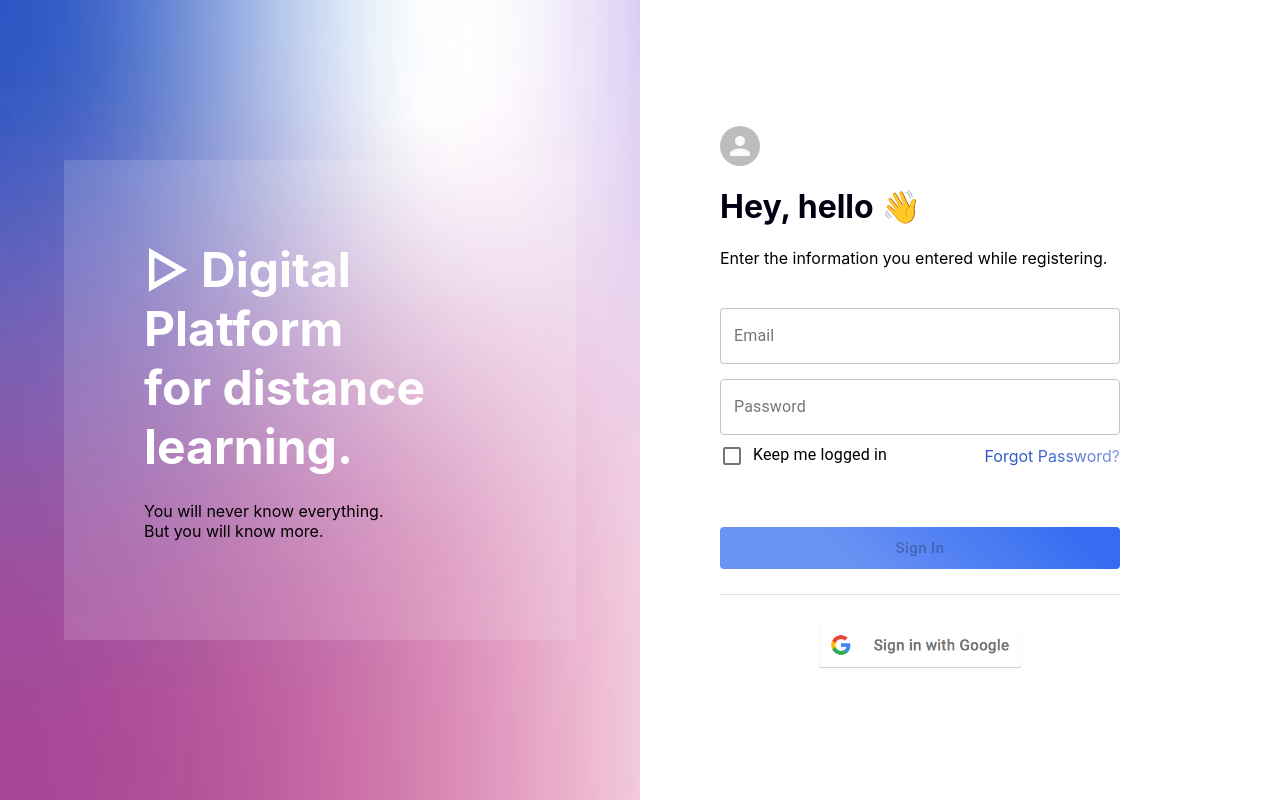
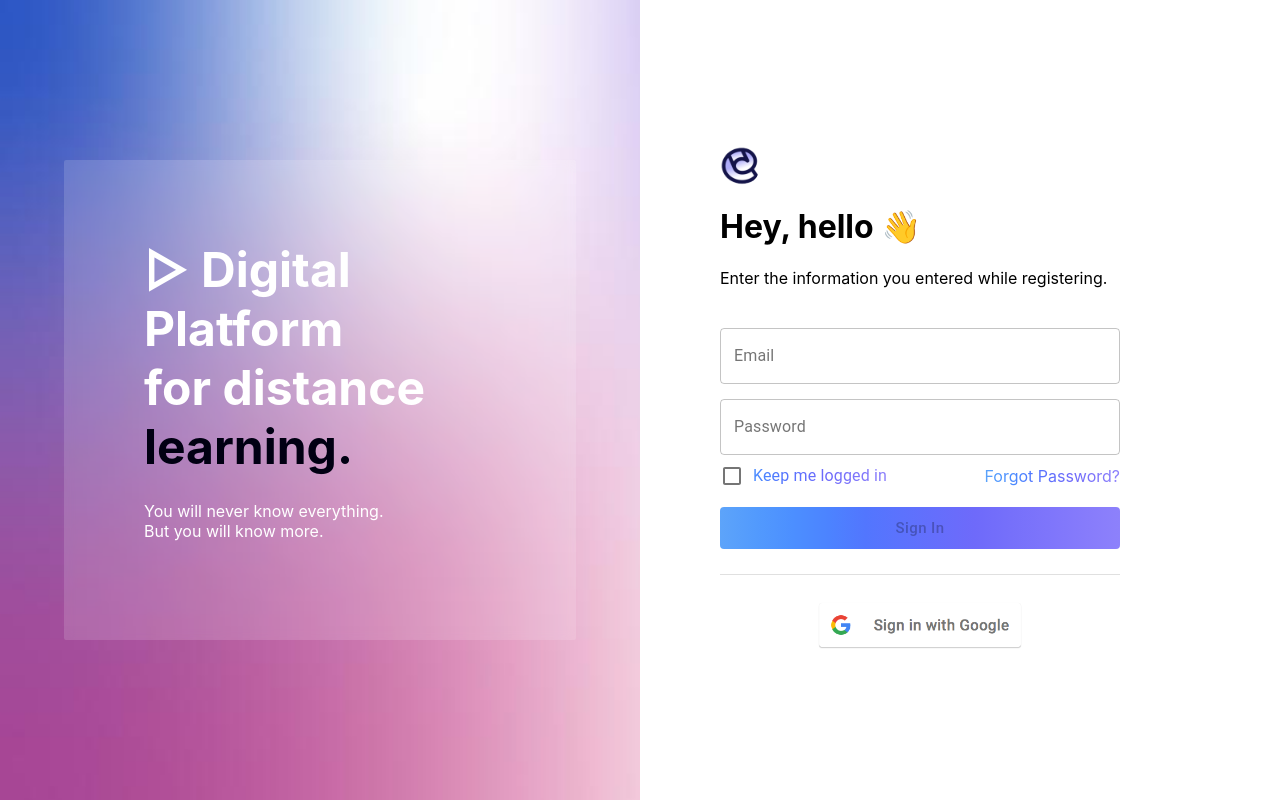
Before and after one commit to cardiffinc/react-login-beta, a React (Create React App) app: page /login in a window 1280 px wide. Built offline with nearby package versions, Linux system fonts and the light colour scheme.

Commit message:
CSS touches

```diff
--- a/src/App.js
+++ b/src/App.js
@@ -10,14 +10,14 @@ import WithUser from './hoc/withUser';
 const theme = createMuiTheme({
   palette: {
     primary: {
-      light: '#757ce8',
-      main: '#3f50b5',
+      light: '#010013',
+      main: '#010013',
       dark: '#002884',
       contrastText: '#fff',
     },
     secondary: {
-      light: '#ff7961',
-      main: '#ff4747',
+      light: '#5da4fa',
+      main: '#5da4fa',
       dark: '#ba000d',
       contrastText: '#000',
     },
--- a/src/components/Login/Login.js
+++ b/src/components/Login/Login.js
@@ -3,6 +3,7 @@ import { makeStyles } from '@material-ui/core/styles';
 import Grid from '@material-ui/core/Grid';
 import artwork from '../../staticAssets/login-artwork.jpg'
 import GoogleSignIn from '../../staticAssets/google_signin.png'
+import EduParkLogo from '../../staticAssets/Edupark-Login-Logo-ali.png'
 import { Avatar, Button, Checkbox, Divider, FormControlLabel } from '@material-ui/core';
 import { useHistory } from 'react-router';
 import { Link } from 'react-router-dom';
@@ -28,7 +29,7 @@ const useStyles = makeStyles((theme) => ({
     },
     formInputContentHolder:{
         marginTop: 25,
-        marginBottom: 25
+        marginBottom: 10
     },
     authInput: {
         marginTop: 15,
@@ -36,30 +37,25 @@ const useStyles = makeStyles((theme) => ({
     loginSubOptions: {
         marginTop: 25,
     },
-    checkFormControlLabel: {
-        margin: 0,
-        width: 'fit-content',
-        display: 'inline-block'
-    },
     checkbox: {
         paddingLeft: 0,
     },
     authButton: {
-        marginTop: 25,
         width: '-webkit-fill-available',
         textTransform: 'none',
         color: '#fff',
-        background: 'linear-gradient(45deg, #6B93F4 30%, #356CF1 90%)',
+        background: 'linear-gradient(to right, #5da4fa, #529afd, #4c8fff, #4c83ff, #5276fe, #5c72fd, #656efc, #6e6afa, #7670fa, #7e75fb, #867bfb, #8d81fb)'
     },
     divider: {
         marginTop: 25,
         marginBottom: 25,
     },
     heading: {
-        color: '#010013'
+        color: theme.palette.primary
     },
     forgotPassword: {
         textAlign: 'end',
+        color: 'linear-gradient(to right, #5da4fa, #529afd, #4c8fff, #4c83ff, #5276fe, #5c72fd, #656efc, #6e6afa, #7670fa, #7e75fb, #867bfb, #8d81fb)'
     },
     googleSignIn:{
         margin: '0 auto',
@@ -146,7 +142,7 @@ function Login() {
                                 <span className="art-text">▷ Digital</span>
                                 <span className="art-text">Platform</span>
                                 <span className="art-text">for distance</span>
-                                <span className="art-text">learning.</span>
+                                <span className="art-text primary-theme-color">learning.</span>
                                 <div className={classes.artSubtitleHolder}>
                                     <span className="art-subtitle">You will never know everything.</span>
                                     <span className="art-subtitle">But you will know more.</span>
@@ -157,7 +153,7 @@ function Login() {
                 </Grid>
                 <Grid item xs={6}>
                     <div className={classes.rightDiv}>
-                    <Avatar />
+                    <Avatar src={EduParkLogo}/>
                         <h1 className={classes.heading}>
                             Hey, hello 👋
                         </h1>
@@ -178,7 +174,7 @@ function Login() {
                                             />
                                         }
                                         label="Keep me logged in"
-                                        className={classes.checkFormControlLabel}
+                                        className='art-checkbox-label text-gradient'
                                     />
                                 </Grid>
                                 <Grid item xs={6} className={classes.forgotPassword}>
--- a/src/components/Login/styles.css
+++ b/src/components/Login/styles.css
@@ -6,14 +6,29 @@
     font-weight: 700;
 }
 
+.primary-theme-color{
+    color: #010013
+}
+
+.secondary-them-color{
+    color: #5da4fa
+}
+
 .art-subtitle{
     text-align: start;
     display: block;
+    color: #fff
 }
 
 .text-gradient{
-    background: url('/src/staticAssets/login-artwork.jpg');
+    background: linear-gradient(to right, #5da4fa, #529afd, #4c8fff, #4c83ff, #5276fe, #5c72fd, #656efc, #6e6afa, #7670fa, #7e75fb, #867bfb, #8d81fb);;
     background-clip: initial;
     -webkit-background-clip: text;
     -webkit-text-fill-color: transparent;
 }
+
+.art-checkbox-label{
+    margin: 0!important;
+    width: fit-content;
+    display: inline-block;
+}
```
Also changed, not shown: src/staticAssets/Edupark-Login-Logo-ali.png (added).
